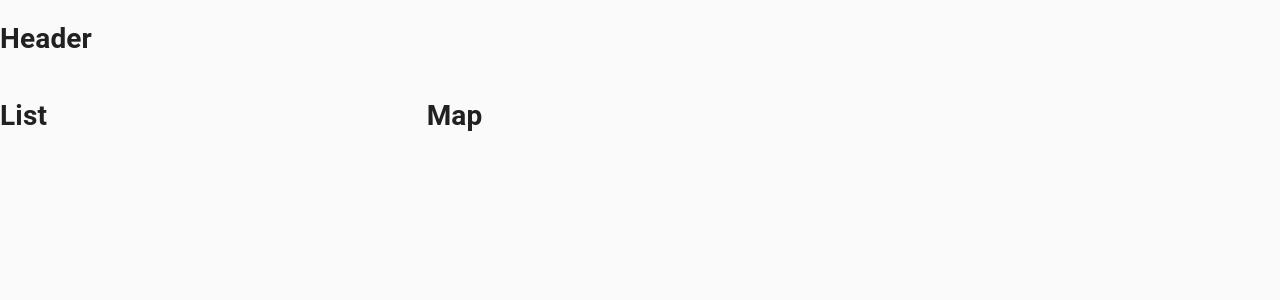
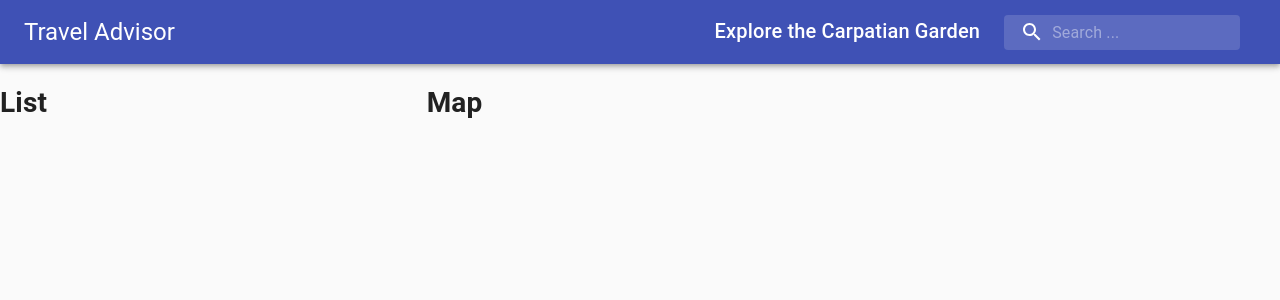
Before and after one commit to AndreiAnton/aa-travel-advisory, a React (Create React App) app: page / in a window 1280 px wide. Shown: the top 300 px of the page. Built offline with nearby package versions, Linux system fonts and the light colour scheme.

Commit message:
Header component

```diff
--- a/package.json
+++ b/package.json
@@ -4,6 +4,8 @@
   "private": true,
   "dependencies": {
     "@material-ui/core": "^4.12.4",
+    "@material-ui/icons": "^4.11.3",
+    "@react-google-maps/api": "^2.17.1",
     "@testing-library/jest-dom": "^5.16.5",
     "@testing-library/react": "^13.4.0",
     "@testing-library/user-event": "^13.5.0",
--- a/src/components/Header/Header.jsx
+++ b/src/components/Header/Header.jsx
@@ -1,8 +1,35 @@
 import React from 'react';
+import { Autocomplete } from '@react-google-maps/api';
+import { AppBar, Toolbar, Typography, InputBase, Box } from '@material-ui/core';
+import SearchIcon from '@material-ui/icons/Search';
+
+// this is a hook
+import useStyles from './styles';
 
 const Header = () => {
+    const classes = useStyles();
+
     return (
-        <h1>Header</h1>
+        <AppBar position="static">
+            <Toolbar className={classes.toolbar}>
+                <Typography variant="h5" className={classes.title}>
+                    Travel Advisor
+                </Typography>
+                <Box display="flex">
+                    <Typography variant="h6" className={classes.title}>
+                        Explore the Carpatian Garden
+                    </Typography>
+                    {/* <Autocomplete> */}
+                        <div className={classes.search}>
+                            <div className={classes.searchIcon}>
+                                <SearchIcon />
+                            </div>
+                            <InputBase placeholder="Search ..." classes={{ root: classes.inputRoot, input: classes.inputInput }} />
+                        </div>
+                    {/* </Autocomplete> */}
+                </Box>
+            </Toolbar>
+        </AppBar>
     );
 }
 
--- a/src/components/Header/styles.js
+++ b/src/components/Header/styles.js
@@ -0,0 +1,50 @@
+import { alpha, makeStyles } from '@material-ui/core/styles';
+
+export default makeStyles((theme) => ({
+    title: {
+        display: 'none',
+        [theme.breakpoints.up('sm')]: {
+            display: 'block',
+        },
+    },
+    search: {
+        position: 'relative',
+        borderRadius: theme.shape.borderRadius,
+        backgroundColor: alpha(theme.palette.common.white, 0.15),
+        '&:hover': {
+            backgroundColor: alpha(theme.palette.common.white, 0.25)
+        },
+        marginRight: theme.spacing(2),
+        marginLeft: 0,
+        width: '100%',
+        [theme.breakpoints.up('sm')]: {
+            marginLeft: theme.spacing(3),
+            width: 'auto'
+        },
+    },
+    searchIcon: {
+        padding: theme.spacing(0, 2),
+        height: '100%',
+        position: 'absolute',
+        pointerEvents: 'none',
+        display: 'flex',
+        alignItems: 'center',
+        justifyContent: 'center',
+    },
+    inputRoot: {
+        color: 'inherit',
+    },
+    inputInput: {
+        padding: theme.spacing(1, 1, 1, 0),
+        paddingLeft: `calc(1em + ${theme.spacing(4)}px)`,
+        transition: theme.transitions.create('width'),
+        width: '100%',
+        [theme.breakpoints.up('md')]: {
+            width: '20ch'
+        },
+    },
+    toolbar: {
+        display: 'flex',
+        justifyContent: 'space-between',
+    },
+}));
```
Also changed, not shown: 2 other files (tests, documents, lock files or other folders).
